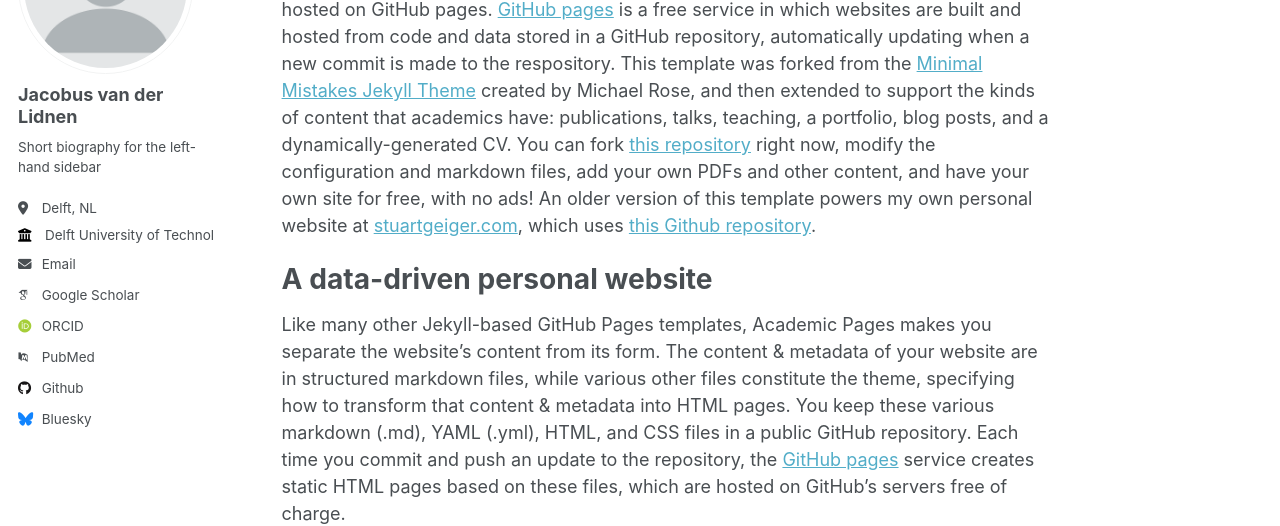
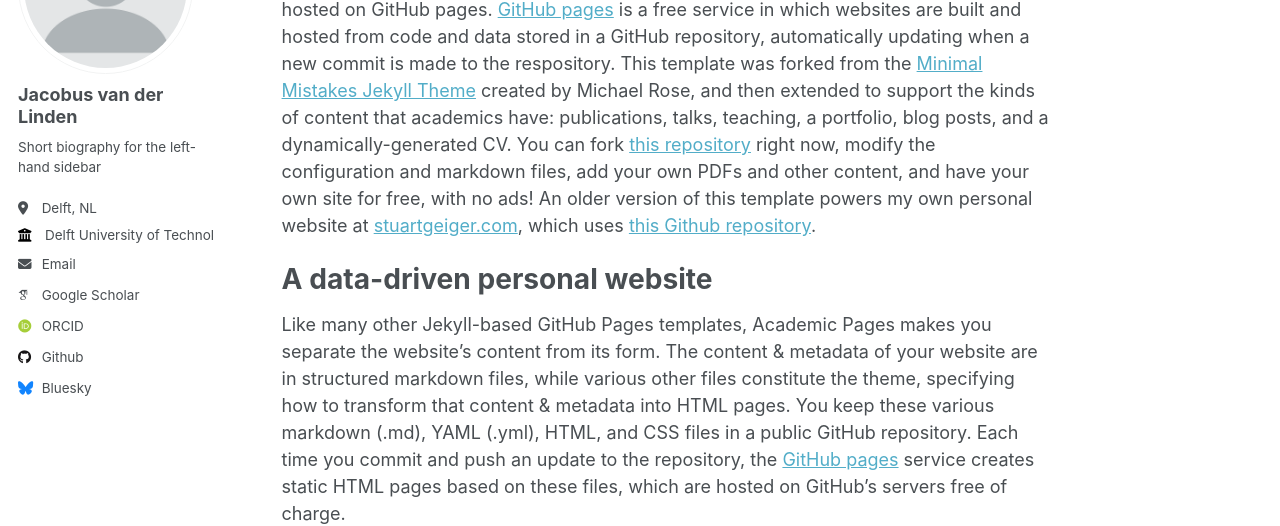
Before and after one commit to kjgm/kjgm.github.io, a Jekyll site: the page built from _pages/about.md, in a window 1280 px wide. Shown: the part 207-733 px from the top of the page. Built offline with Jekyll 4.4.1, drawn with Linux system fonts in a browser that asks for light colours; some web fonts are replaced; part of the change alters nothing that is shown.

Commit message:
Update _config.yml

```diff
--- a/_config.yml
+++ b/_config.yml
@@ -22,7 +22,7 @@ repository               : "kjgm/kjgm.github.io"
 author:
   # Biographic information
   avatar           : "profile.png"
-  name             : "Jacobus van der Lidnen"
+  name             : "Jacobus van der Linden"
   pronouns         : # example: "she/her"
   bio              : "Short biography for the left-hand sidebar"
   location         : "Delft, NL"
@@ -31,12 +31,12 @@ author:
   email            : "J.G.M.vanderLinden@tudelft.nl"
 
   # Academic websites
-  arxiv            : # URL - Update with the correct link to your profile
-  googlescholar    : "https://scholar.google.com/citations?user=PS_CX0AAAAAJ"
-  impactstory      : # URL
-  orcid            : "http://orcid.org/yourorcidurl"
+  #arxiv            : # URL - Update with the correct link to your profile
+  googlescholar    : "https://scholar.google.com/citations?user=rc-Xm_AAAAAJ&hl=nl"
+  #impactstory      : # URL
+  orcid            : "https://scholar.google.com/citations?user=rc-Xm_AAAAAJ&hl=nl"
   semantic         : # URL
-  pubmed           : "https://www.ncbi.nlm.nih.gov/pubmed/?term=john+snow"
+  #pubmed           : "https://www.ncbi.nlm.nih.gov/pubmed/?term=john+snow"
   researchgate     : # URL
 
   # Repositories and software development
```
